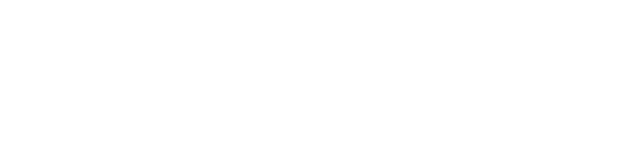
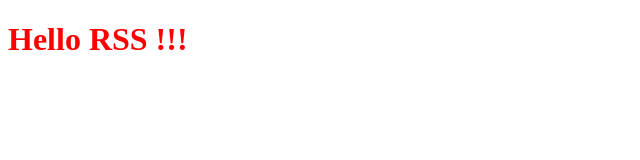
Before and after one commit to DenisTsukanov83/rsschool-cv, a plain HTML site: page index.html in a window 1280 px wide. Shown: the whole page, without its empty margins (0-640 px from the left). Drawn offline with Linux system fonts and the light colour scheme.

Commit message:
feat: add style.css

```diff
--- a/index.html
+++ b/index.html
@@ -5,8 +5,9 @@
     <meta http-equiv="X-UA-Compatible" content="IE=edge">
     <meta name="viewport" content="width=device-width, initial-scale=1.0">
     <title>Document</title>
+    <link rel="stylesheet" href="style.css">
 </head>
 <body>
-
+    <h1>Hello RSS !!!</h1>
 </body>
 </html>
--- /dev/null
+++ b/style.css
@@ -0,0 +1,3 @@
+h1 {
+    color: red;
+}
```
